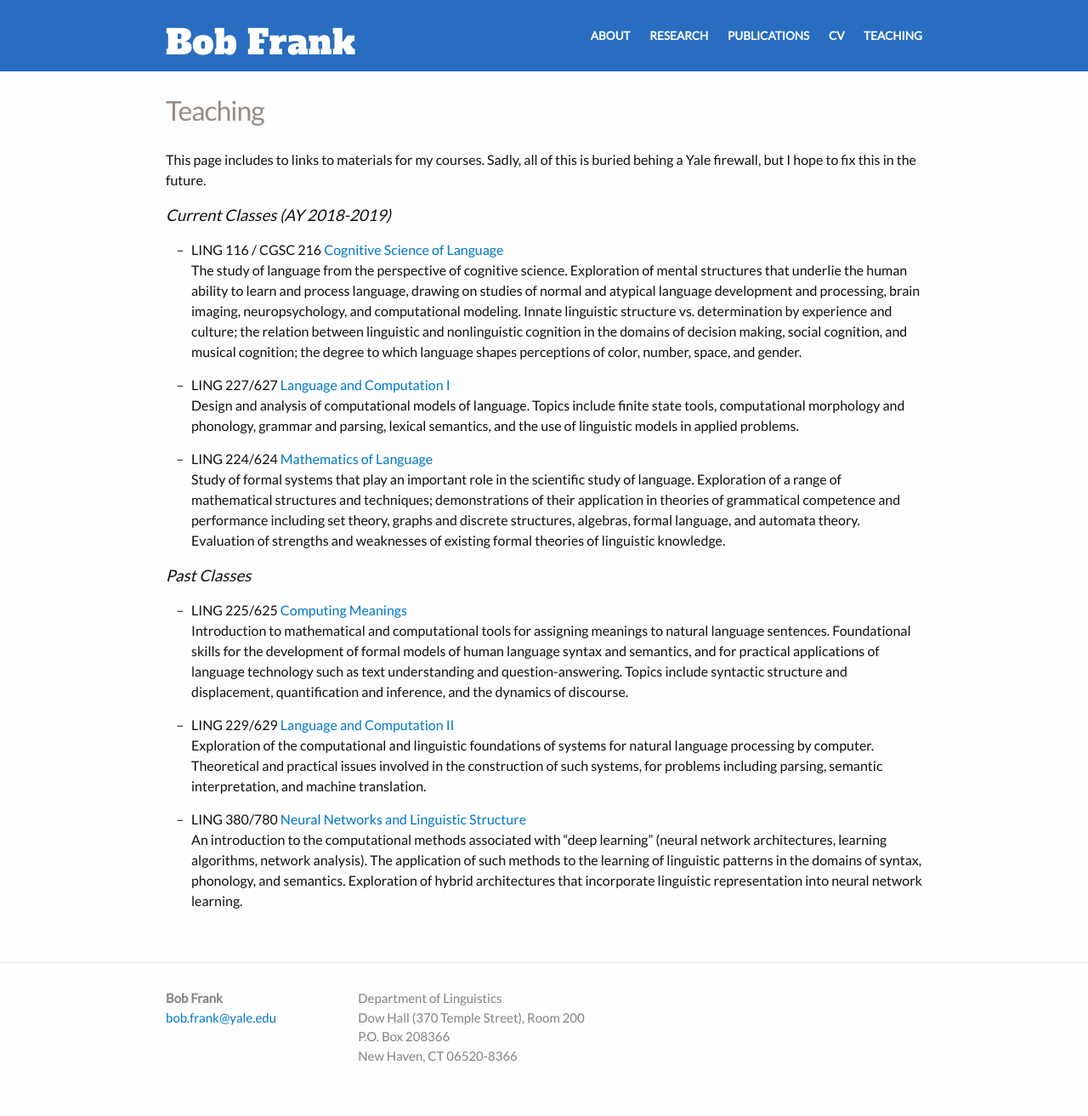
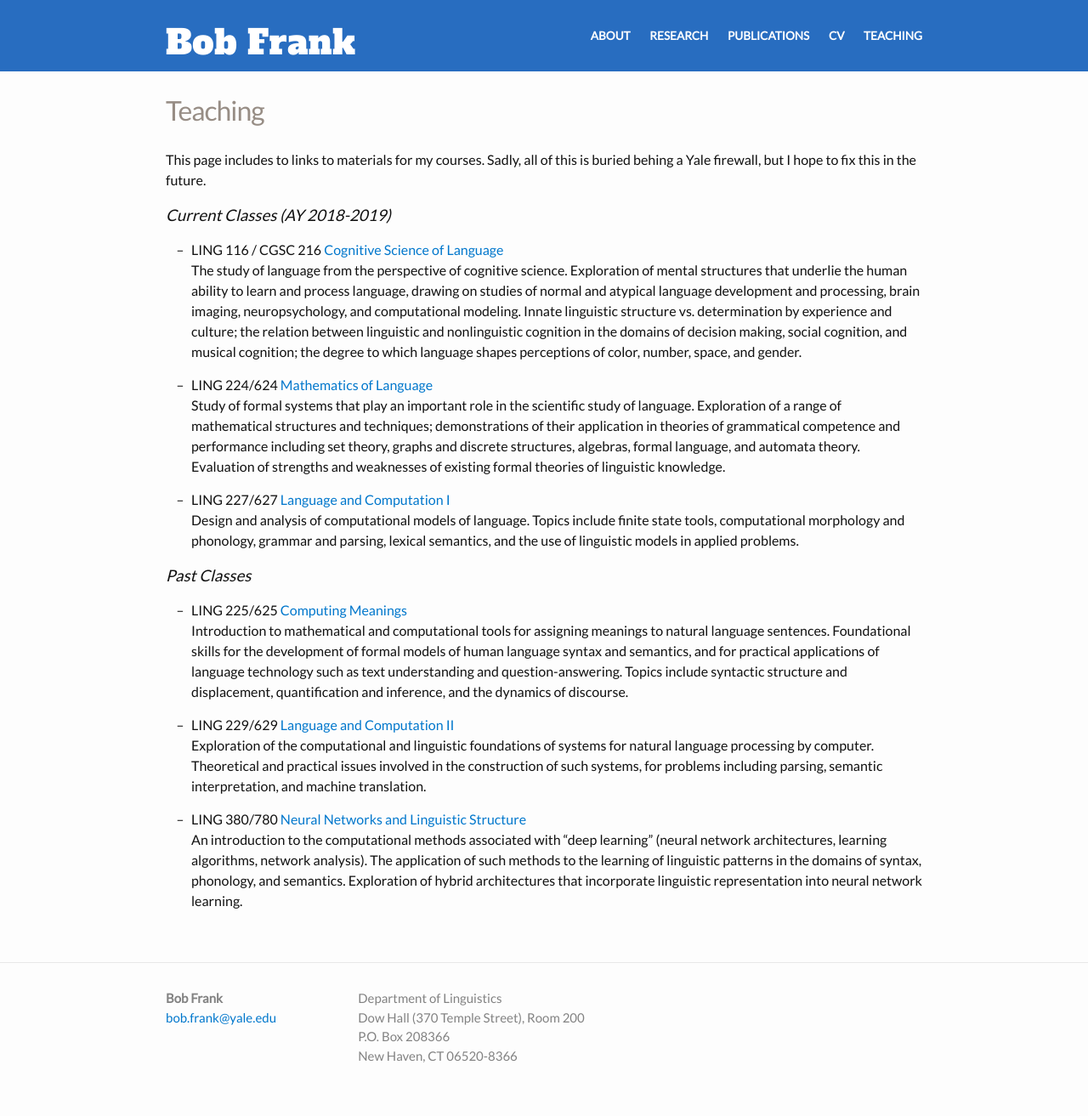
Before and after one commit to bobfrank1/bobfrank1.github.io, a Jekyll site: the page built from teaching.md, in a window 1280 px wide. Shown: the whole page at 85% size. Built offline with Jekyll 4.4.1, drawn with Linux system fonts in a browser that asks for light colours; some web fonts are replaced; some of the changed lines change nothing that is shown.

Commit message:
ordering of classes in teaching.md

```diff
--- a/teaching.md
+++ b/teaching.md
@@ -15,6 +15,12 @@ this is buried behing a Yale firewall, but I hope to fix this in the future.
 <br>
 The study of language from the perspective of cognitive science. Exploration of mental structures that underlie the human ability to learn and process language, drawing on studies of normal and atypical language development and processing, brain imaging, neuropsychology, and computational modeling. Innate linguistic structure vs. determination by experience and culture; the relation between linguistic and nonlinguistic cognition in the domains of decision making, social cognition, and musical cognition; the degree to which language shapes perceptions of color, number, space, and gender.
 
+
+- LING 224/624
+[Mathematics of Language](https://yale.instructure.com/courses/40421)
+<br>
+Study of formal systems that play an important role in the scientific study of language. Exploration of a range of mathematical structures and techniques; demonstrations of their application in theories of grammatical competence and performance including set theory, graphs and discrete structures, algebras, formal language, and automata theory. Evaluation of strengths and weaknesses of existing formal theories of linguistic knowledge.
+
 - LING 227/627
 [Language and Computation I](https://yale.instructure.com/courses/40422)
 <br>
@@ -23,10 +29,6 @@ include finite state tools, computational morphology and phonology,
 grammar and parsing, lexical semantics, and the use of linguistic
 models in applied problems.
 
-- LING 224/624
-[Mathematics of Language](https://yale.instructure.com/courses/40421)
-<br>
-Study of formal systems that play an important role in the scientific study of language. Exploration of a range of mathematical structures and techniques; demonstrations of their application in theories of grammatical competence and performance including set theory, graphs and discrete structures, algebras, formal language, and automata theory. Evaluation of strengths and weaknesses of existing formal theories of linguistic knowledge.
 
 ### Past Classes
 
```
